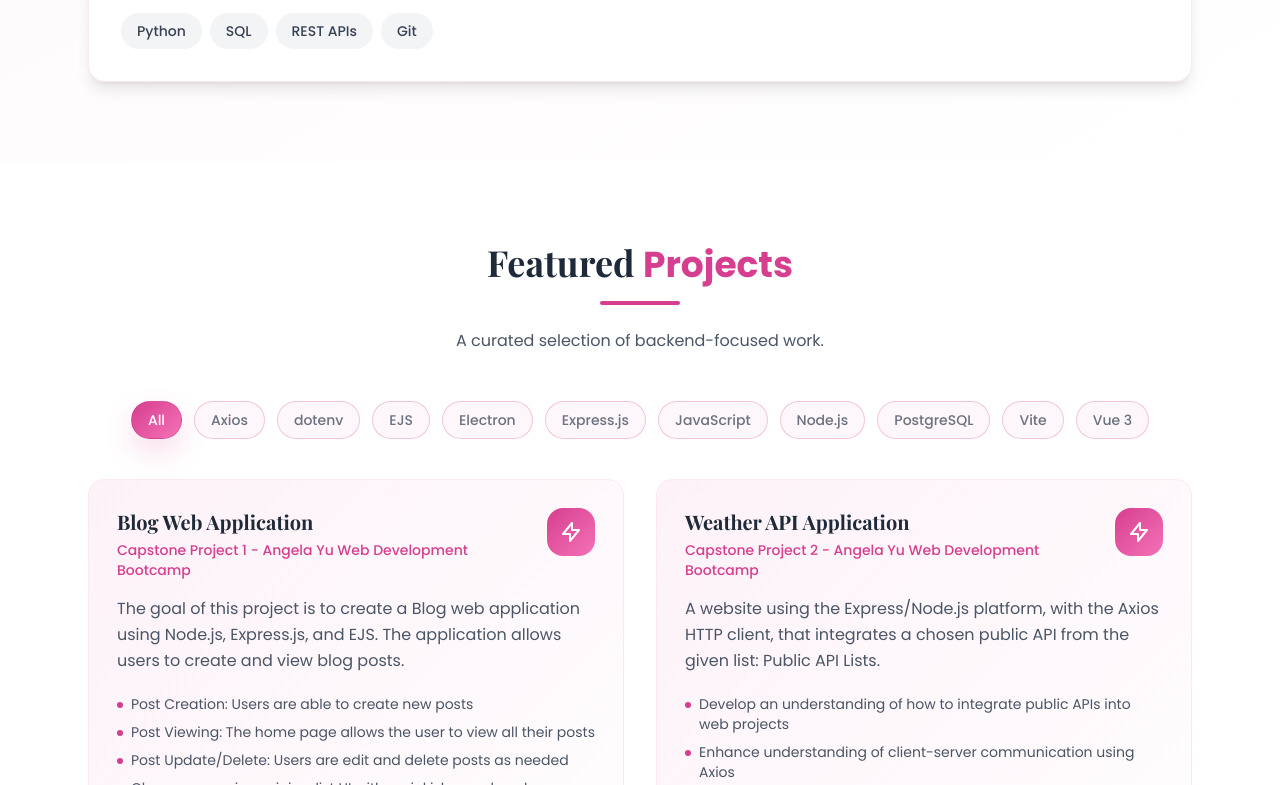
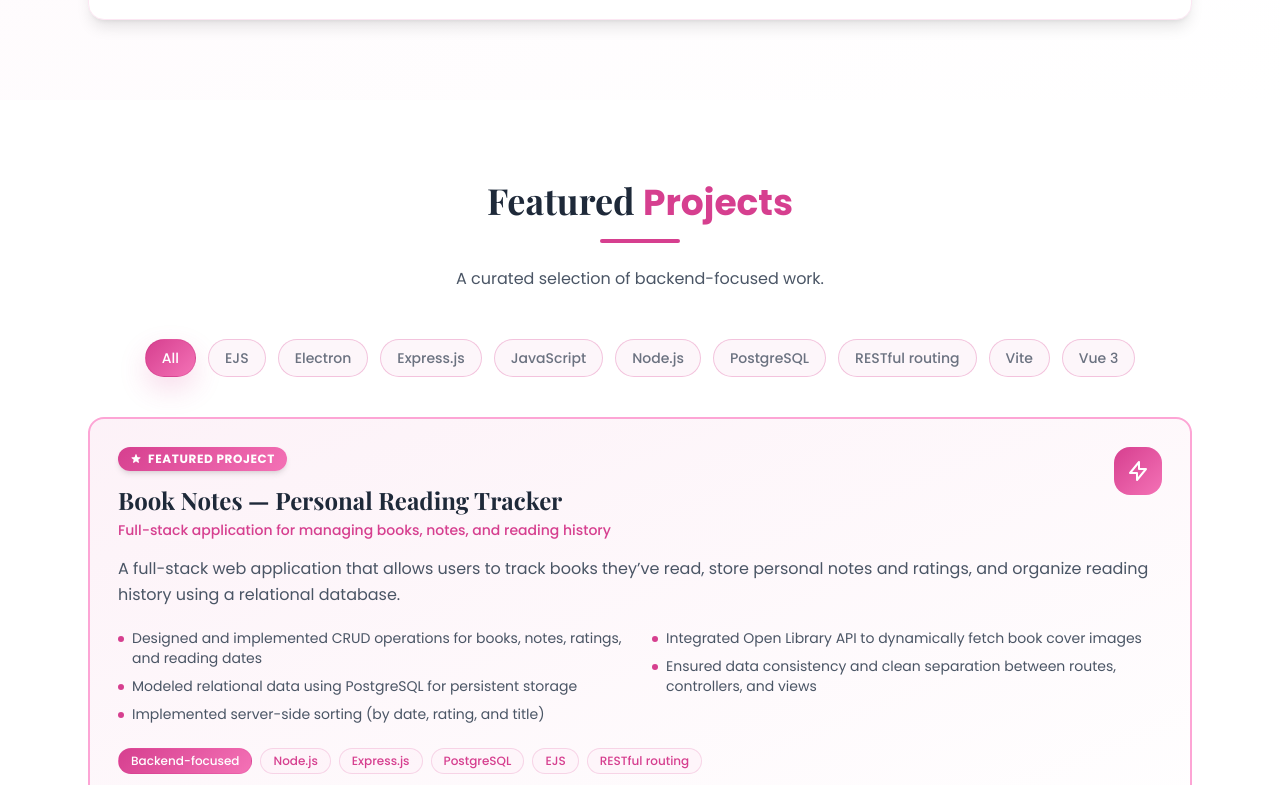
Before and after one commit to Neda-Alipour/neda-alipour.github.io, a plain HTML site: page index.html in a window 1280 px wide. Shown: the part 2015-2800 px from the top of the page. Drawn offline with nearby package versions, Linux system fonts and the light colour scheme.

Commit message:
Refactor index.html for clarity and content updates
Updated various sections of the index.html file to improve content clarity and structure, including changes to the favicon link, text descriptions, and project details.

```diff
--- a/index.html
+++ b/index.html
@@ -4,8 +4,7 @@
 <head>
     <meta charset="UTF-8" />
     <meta name="viewport" content="width=device-width, initial-scale=1.0" />
-    <link rel="icon" type="image/png" href="/favicon.png">
-<link rel="icon" type="image/svg+xml" href="/favicon.svg">
+    <link rel="icon" type="image/svg+xml" href="favicon.svg" />
     <title>Neda Alipour | Backend Developer</title>
     <script src="https://cdn.jsdelivr.net/npm/@tailwindcss/browser@4"></script>
     <link rel="preconnect" href="https://fonts.googleapis.com" />
@@ -133,7 +132,7 @@
             position: absolute;
             border-radius: 50%;
             pointer-events: none;
-            opacity: 0.26;
+            opacity: 0.18;
             mix-blend-mode: multiply;
             background: radial-gradient(circle at 30% 30%,
                     rgba(244, 114, 182, 0.98) 0%,
@@ -635,15 +634,25 @@
                 Neda <span class="text-magenta">Alipour</span>
             </h1>
             <p class="text-xl md:text-2xl text-gray-600 max-w-2xl mx-auto mb-10 fade-in delay-2">
-                Curious and self-driven software engineer crafting robust backend solutions with precision and passion.
+                Backend developer with startup experience, focused on clean APIs, data integrity, and real-world backend
+                systems.
             </p>
             <div class="flex flex-col sm:flex-row gap-4 justify-center fade-in delay-3">
                 <a href="#contact"
                     class="gradient-magenta text-white px-8 py-4 rounded-full font-medium hover:opacity-90 transition-opacity shadow-lg shadow-pink-200">Get
                     In Touch</a>
-                <a href="#experience"
+                <a href="#projects"
                     class="border-2 border-magenta text-magenta px-8 py-4 rounded-full font-medium hover:bg-magenta hover:text-white transition-all">View
                     My Work</a>
+                <a href="Neda-Alipour-Resume.pdf" download
+                    class="border-2 border-magenta text-magenta px-8 py-4 rounded-full font-medium hover:bg-magenta hover:text-white transition-all inline-flex items-center gap-2">
+                    <svg class="w-5 h-5" fill="none" stroke="currentColor" viewBox="0 0 24 24">
+                        <path stroke-linecap="round" stroke-linejoin="round" stroke-width="2"
+                            d="M12 10v6m0 0l-3-3m3 3l3-3m2 8H7a2 2 0 01-2-2V5a2 2 0 012-2h5.586a1 1 0 01.707.293l5.414 5.414a1 1 0 01.293.707V19a2 2 0 01-2 2z">
+                        </path>
+                    </svg>
+                    Download Resume
+                </a>
             </div>
 
             <!-- Social Links -->
@@ -707,47 +716,21 @@
                             class="text-magenta">Me</span></h2>
                     <div class="w-20 h-1 bg-magenta rounded-full mb-6"></div>
                     <p class="text-gray-600 leading-relaxed mb-4">
-                        <strong class="text-gray-800">Backend Developer</strong> focused on building reliable APIs and
-                        data-driven systems.
-                    </p>
-                    <p class="text-gray-600 leading-relaxed mb-4">
-                        I design and implement backend services with an emphasis on clean architecture, maintainability,
-                        and real-world use cases. I have hands-on experience working in a startup environment, building
-                        APIs, working with
-                        databases, and integrating external services.
-                    </p>
-                    <p class="text-gray-600 leading-relaxed mb-6">
-                        👉 View my projects below or explore my GitHub for implementation details.
+                        I’m a <strong class="text-gray-800">backend developer</strong> who enjoys turning complex
+                        requirements
+                        into reliable, maintainable systems.
                     </p>
 
-                    <!-- Social Links -->
-                    <div class="flex flex-wrap gap-4 mb-6">
-                        <a href="https://linkedin.com/in/neda-alipour" target="_blank" rel="noopener"
-                            class="flex items-center gap-2 px-4 py-2 bg-white rounded-full shadow-md border border-pink-100 text-gray-700 hover:text-magenta hover:border-magenta transition-all">
-                            <svg class="w-5 h-5" fill="currentColor" viewBox="0 0 24 24">
-                                <path
-                                    d="M19 0h-14c-2.761 0-5 2.239-5 5v14c0 2.761 2.239 5 5 5h14c2.762 0 5-2.239 5-5v-14c0-2.761-2.238-5-5-5zm-11 19h-3v-11h3v11zm-1.5-12.268c-.966 0-1.75-.79-1.75-1.764s.784-1.764 1.75-1.764 1.75.79 1.75 1.764-.783 1.764-1.75 1.764zm13.5 12.268h-3v-5.604c0-3.368-4-3.113-4 0v5.604h-3v-11h3v1.765c1.396-2.586 7-2.777 7 2.476v6.759z" />
-                            </svg>
-                            <span class="text-sm font-medium">LinkedIn</span>
-                        </a>
-                        <a href="https://github.com/neda-alipour" target="_blank" rel="noopener"
-                            class="flex items-center gap-2 px-4 py-2 bg-white rounded-full shadow-md border border-pink-100 text-gray-700 hover:text-magenta hover:border-magenta transition-all">
-                            <svg class="w-5 h-5" fill="currentColor" viewBox="0 0 24 24">
-                                <path
-                                    d="M12 0c-6.626 0-12 5.373-12 12 0 5.302 3.438 9.8 8.207 11.387.599.111.793-.261.793-.577v-2.234c-3.338.726-4.033-1.416-4.033-1.416-.546-1.387-1.333-1.756-1.333-1.756-1.089-.745.083-.729.083-.729 1.205.084 1.839 1.237 1.839 1.237 1.07 1.834 2.807 1.304 3.492.997.107-.775.418-1.305.762-1.604-2.665-.305-5.467-1.334-5.467-5.931 0-1.311.469-2.381 1.236-3.221-.124-.303-.535-1.524.117-3.176 0 0 1.008-.322 3.301 1.23.957-.266 1.983-.399 3.003-.404 1.02.005 2.047.138 3.006.404 2.291-1.552 3.297-1.23 3.297-1.23.653 1.653.242 2.874.118 3.176.77.84 1.235 1.911 1.235 3.221 0 4.609-2.807 5.624-5.479 5.921.43.372.823 1.102.823 2.222v3.293c0 .319.192.694.801.576 4.765-1.589 8.199-6.086 8.199-11.386 0-6.627-5.373-12-12-12z" />
-                            </svg>
-                            <span class="text-sm font-medium">GitHub</span>
-                        </a>
-                        <a href="mailto:Neda.alipour.dev@gmail.com"
-                            class="flex items-center gap-2 px-4 py-2 bg-white rounded-full shadow-md border border-pink-100 text-gray-700 hover:text-magenta hover:border-magenta transition-all">
-                            <svg class="w-5 h-5" fill="none" stroke="currentColor" viewBox="0 0 24 24">
-                                <path stroke-linecap="round" stroke-linejoin="round" stroke-width="2"
-                                    d="M3 8l7.89 5.26a2 2 0 002.22 0L21 8M5 19h14a2 2 0 002-2V7a2 2 0 00-2-2H5a2 2 0 00-2 2v10a2 2 0 002 2z">
-                                </path>
-                            </svg>
-                            <span class="text-sm font-medium">Email</span>
-                        </a>
-                    </div>
+                    <p class="text-gray-600 leading-relaxed mb-4">
+                        I’ve worked in a startup environment where I built and maintained APIs,
+                        handled real production data, and collaborated closely with frontend developers.
+                        My focus is always on data integrity, clarity, and long-term maintainability.
+                    </p>
+
+                    <p class="text-gray-600 leading-relaxed mb-6">
+                        I’m especially interested in backend roles where clean architecture,
+                        well-designed APIs, and thoughtful problem-solving matter more than buzzwords.
+                    </p>
 
                     <div class="flex flex-wrap gap-3">
                         <span class="px-4 py-2 bg-pink-50 text-magenta rounded-full text-sm font-medium">Problem
@@ -775,8 +758,8 @@
             <div class="bg-white rounded-2xl shadow-lg border border-pink-100 p-8 card-hover">
                 <div class="flex flex-col gap-4 mb-8">
                     <div class="flex flex-col sm:flex-row sm:items-center sm:justify-between gap-3">
-                        <h3 class="font-display text-2xl font-bold text-gray-800">Backend Developer — Startup
-                            Environment</h3>
+                        <h3 class="font-display text-2xl font-bold text-gray-800">Backend Developer — Fintech Startup
+                        </h3>
                         <span
                             class="text-magenta font-medium bg-pink-50 px-4 py-2 rounded-full text-sm self-start sm:self-auto">
                             2022 – 2024</span>
@@ -1060,8 +1043,7 @@
 
             <div class="grid md:grid-cols-3 gap-8 mb-12">
                 <!-- Phone -->
-                <div
-                    class="bg-gradient-to-br from-pink-50 to-white rounded-2xl p-8 text-center card-hover border border-pink-100">
+                <div class="bg-gradient-to-br from-pink-50 to-white rounded-2xl p-8 text-center border border-pink-100">
                     <div class="w-16 h-16 rounded-full gradient-magenta flex items-center justify-center mx-auto mb-4">
                         <svg class="w-7 h-7 text-white" fill="none" stroke="currentColor" viewBox="0 0 24 24">
                             <path stroke-linecap="round" stroke-linejoin="round" stroke-width="2"
@@ -1074,8 +1056,7 @@
                 </div>
 
                 <!-- Email -->
-                <div
-                    class="bg-gradient-to-br from-pink-50 to-white rounded-2xl p-8 text-center card-hover border border-pink-100">
+                <div class="bg-gradient-to-br from-pink-50 to-white rounded-2xl p-8 text-center border border-pink-100">
                     <div class="w-16 h-16 rounded-full gradient-magenta flex items-center justify-center mx-auto mb-4">
                         <svg class="w-7 h-7 text-white" fill="none" stroke="currentColor" viewBox="0 0 24 24">
                             <path stroke-linecap="round" stroke-linejoin="round" stroke-width="2"
@@ -1089,8 +1070,7 @@
                 </div>
 
                 <!-- Location -->
-                <div
-                    class="bg-gradient-to-br from-pink-50 to-white rounded-2xl p-8 text-center card-hover border border-pink-100">
+                <div class="bg-gradient-to-br from-pink-50 to-white rounded-2xl p-8 text-center border border-pink-100">
                     <div class="w-16 h-16 rounded-full gradient-magenta flex items-center justify-center mx-auto mb-4">
                         <svg class="w-7 h-7 text-white" fill="none" stroke="currentColor" viewBox="0 0 24 24">
                             <path stroke-linecap="round" stroke-linejoin="round" stroke-width="2"
@@ -1183,14 +1163,32 @@
         // Projects (editable data)
         const projects = [
             {
-                title: 'Blog Web Application',
-                subtitle: 'Capstone Project 1 - Angela Yu Web Development Bootcamp',
-                description: 'The goal of this project is to create a Blog web application using Node.js, Express.js, and EJS. The application allows users to create and view blog posts.',
+                title: 'Book Notes — Personal Reading Tracker',
+                subtitle: 'Full-stack application for managing books, notes, and reading history',
+                description: 'A full-stack web application that allows users to track books they’ve read, store personal notes and ratings, and organize reading history using a relational database.',
                 highlights: [
-                    'Post Creation: Users are able to create new posts',
-                    'Post Viewing: The home page allows the user to view all their posts',
-                    'Post Update/Delete: Users are edit and delete posts as needed',
-                    'Clean, responsive, minimalist UI with a pinkish-purple color palette'
+                    'Designed and implemented CRUD operations for books, notes, ratings, and reading dates',
+                    'Modeled relational data using PostgreSQL for persistent storage',
+                    'Implemented server-side sorting (by date, rating, and title)',
+                    'Integrated Open Library API to dynamically fetch book cover images',
+                    'Ensured data consistency and clean separation between routes, controllers, and views',
+                ],
+                stack: ['Node.js', 'Express.js', 'PostgreSQL', 'EJS', 'RESTful routing'],
+                links: {
+                    github: 'https://github.com/Neda-Alipour/Book-Notes',
+                    demo: ''
+                }
+            },
+            {
+                title: 'Blog Platform — Server-Rendered CRUD Application',
+                subtitle: 'Backend-driven blog system with structured content management',
+                description: 'A server-rendered blog platform focused on content creation, editing, and deletion using clean backend routing and data handling.',
+                highlights: [
+                    'Implemented full CRUD functionality for blog posts',
+                    'Designed REST-style routes for creating, updating, and deleting content',
+                    'Handled server-side rendering with EJS templates',
+                    'Structured application logic for maintainability and readability',
+                    'Practiced clean separation between routing, business logic, and views'
                 ],
                 stack: ['Node.js', 'Express.js', 'EJS'],
                 links: {
@@ -1198,49 +1196,16 @@
                     demo: ''
                 }
             },
+
             {
-                title: 'Weather API Application',
-                subtitle: 'Capstone Project 2 - Angela Yu Web Development Bootcamp',
-                description: 'A website using the Express/Node.js platform, with the Axios HTTP client, that integrates a chosen public API from the given list: Public API Lists.',
+                title: 'Egg Timer — JavaScript Utility',
+                subtitle: 'Lightweight timer application focused on state and event handling',
+                description: 'A simple timing utility built to practice JavaScript state management, user interaction, and precise timing logic.',
                 highlights: [
-                    'Develop an understanding of how to integrate public APIs into web projects',
-                    'Enhance understanding of client-server communication using Axios',
-                    'Gain practical experience using Express/Node.js for server-side programming',
-                    'Demonstrate ability to manipulate, present, and work with data retrieved from APIs',
-                ],
-                stack: ['Node.js', 'Express.js', 'EJS', 'Axios'],
-                links: {
-                    github: 'https://github.com/Neda-Alipour/Weather-API-Application',
-                    demo: ''
-                }
-            },
-            {
-                title: 'Book Notes',
-                subtitle: 'Capstone Project 3 - Angela Yu Web Development Bootcamp',
-                description: 'A full-stack web application for tracking books you have read, including personal notes, ratings, reading dates, and dynamically generated book covers using a public API.',
-                highlights: [
-                    'Add, edit, view, and delete books',
-                    'Store personal notes, ratings, and reading dates',
-                    'Sort books by: Date read, Rating, Title',
-                    'Persistent storage using PostgreSQL',
-                    'Dynamic book cover retrieval using the Open Library public API',
-                    'Server-side rendering with EJS templates',
-                ],
-                stack: ['Node.js', 'Express.js', 'PostgreSQL', 'Axios', 'dotenv', 'EJS'],
-                links: {
-                    github: 'https://github.com/Neda-Alipour/Book-Notes',
-                    demo: ''
-                }
-            },
-            {
-                title: 'Egg Timer',
-                subtitle: 'Personal Project',
-                description: 'A pixel-art desktop timer developed with Vue 3 and Electron. The project focuses on maintainable code, state management, and native desktop behavior.',
-                highlights: [
-                    'Desktop application using Electron',
-                    'Vue 3 (Composition API) for UI and state management',
+                    'Implemented countdown logic with accurate time tracking',
+                    'Managed UI state transitions based on timer status',
                     'Clear application states: idle, running, done',
-                    'Component-based view architecture'
+                    'Clean, readable JavaScript logic with separation of concerns'
                 ],
                 stack: ['Electron', 'Vue 3', 'Vite', 'JavaScript'],
                 links: {
@@ -1301,10 +1266,22 @@
                 ? projects
                 : projects.filter(p => p.stack.includes(state.filter));
 
-            projectsGridEl.innerHTML = filtered.map(p => {
-                const tags = p.stack.slice(0, 6).map(t => `
-                    <span class="proj-tag text-magenta px-3 py-1 rounded-full text-xs font-medium">${t}</span>
-                `).join('');
+            projectsGridEl.innerHTML = filtered.map((p, index) => {
+                // Check if this is the featured project (first in the original list)
+                const isFeatured = projects.indexOf(p) === 0;
+
+                const isBackendProject = !p.title.includes('Egg Timer');
+
+                const backendBadge = isBackendProject
+                    ? '<span class="proj-tag px-3 py-1 rounded-full text-xs font-medium" style="background: linear-gradient(135deg, #d63f8f 0%, #f472b6 100%); color: white;">Backend-focused</span>'
+                    : '';
+
+                const tags = [
+                    backendBadge,
+                    ...p.stack.slice(0, 5).map(t => `
+                        <span class="proj-tag text-magenta px-3 py-1 rounded-full text-xs font-medium">${t}</span>
+                    `)
+                ].filter(Boolean).join('');
 
                 const highlights = p.highlights.map(h => `
                     <li class="flex gap-2 text-sm text-gray-600">
@@ -1318,11 +1295,25 @@
                     linkBtn('Live', p.links.demo)
                 ].join('');
 
+                const featuredBadge = isFeatured ? `
+                    <span class="inline-flex items-center gap-1.5 px-3 py-1 rounded-full text-xs font-bold uppercase tracking-wider gradient-magenta text-white shadow-md">
+                        <svg class="w-3 h-3" fill="currentColor" viewBox="0 0 20 20">
+                            <path d="M9.049 2.927c.3-.921 1.603-.921 1.902 0l1.07 3.292a1 1 0 00.95.69h3.462c.969 0 1.371 1.24.588 1.81l-2.8 2.034a1 1 0 00-.364 1.118l1.07 3.292c.3.921-.755 1.688-1.54 1.118l-2.8-2.034a1 1 0 00-1.175 0l-2.8 2.034c-.784.57-1.838-.197-1.539-1.118l1.07-3.292a1 1 0 00-.364-1.118L2.98 8.72c-.783-.57-.38-1.81.588-1.81h3.461a1 1 0 00.951-.69l1.07-3.292z"/>
+                        </svg>
+                        Featured Project
+                    </span>
+                ` : '';
+
+                const cardClasses = isFeatured
+                    ? 'md:col-span-2 bg-gradient-to-br from-pink-50 to-white rounded-2xl p-7 border-2 border-pink-300 card-hover flex flex-col'
+                    : 'bg-gradient-to-br from-pink-50 to-white rounded-2xl p-7 border border-pink-100 card-hover flex flex-col';
+
                 return `
-                    <article class="bg-gradient-to-br from-pink-50 to-white rounded-2xl p-7 border border-pink-100 card-hover flex flex-col">
+                    <article class="${cardClasses}">
                         <div class="flex items-start justify-between gap-4">
                             <div>
-                                <h3 class="font-display text-xl font-bold text-gray-800">${p.title}</h3>
+                                ${featuredBadge ? `<div class="mb-3">${featuredBadge}</div>` : ''}
+                                <h3 class="font-display ${isFeatured ? 'text-2xl' : 'text-xl'} font-bold text-gray-800">${p.title}</h3>
                                 <p class="text-magenta text-sm font-medium mt-1">${p.subtitle}</p>
                             </div>
                             <div class="w-12 h-12 rounded-2xl gradient-magenta flex items-center justify-center shrink-0" aria-hidden="true">
@@ -1334,7 +1325,7 @@
 
                         <p class="text-gray-600 mt-4 leading-relaxed">${p.description}</p>
 
-                        <ul class="mt-5 space-y-2">${highlights}</ul>
+                        <ul class="mt-5 space-y-2 ${isFeatured ? 'md:columns-2 md:gap-6' : ''}">${highlights}</ul>
 
                         <div class="mt-6 flex flex-wrap gap-2">${tags}</div>
 
```
